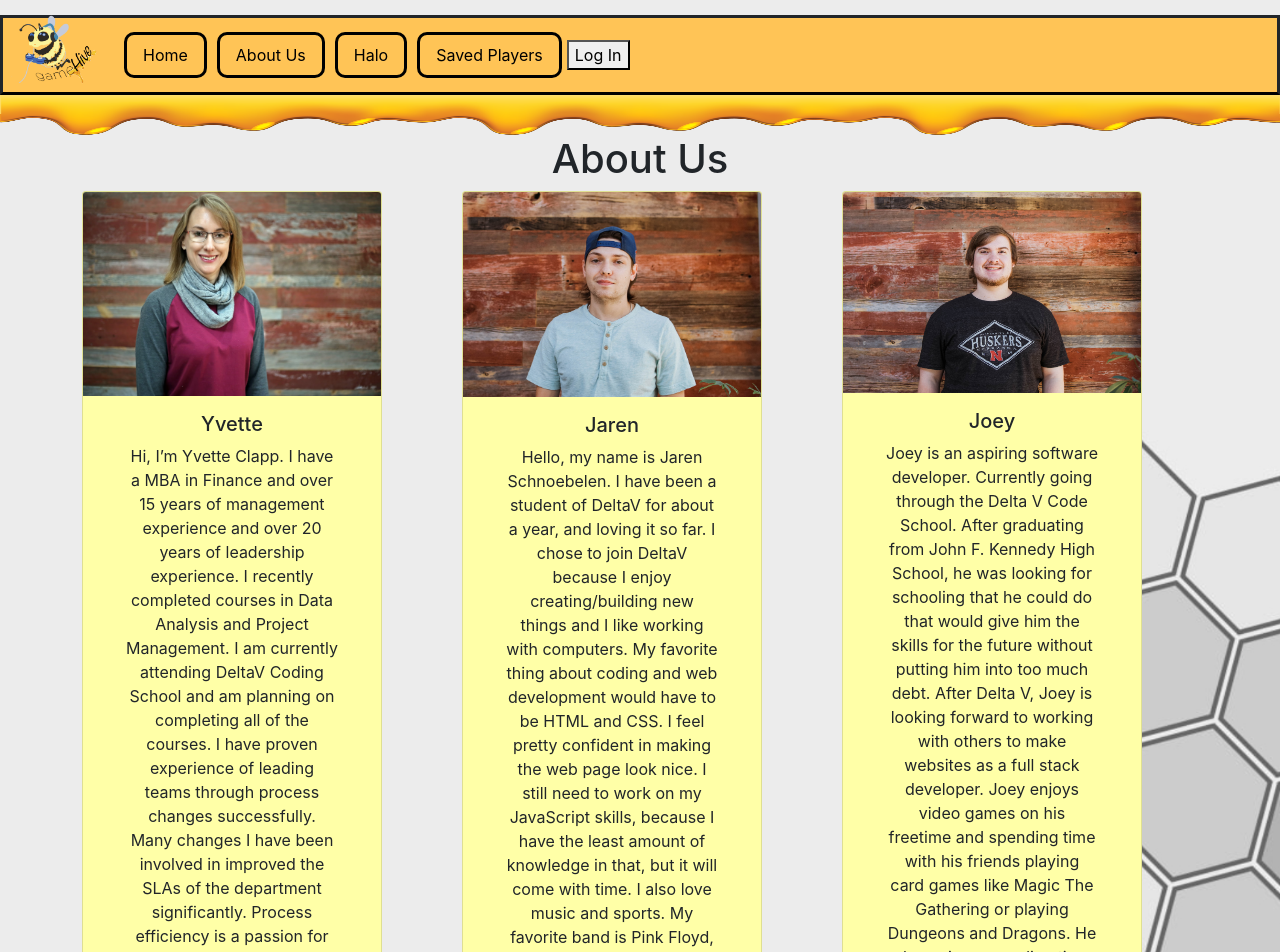
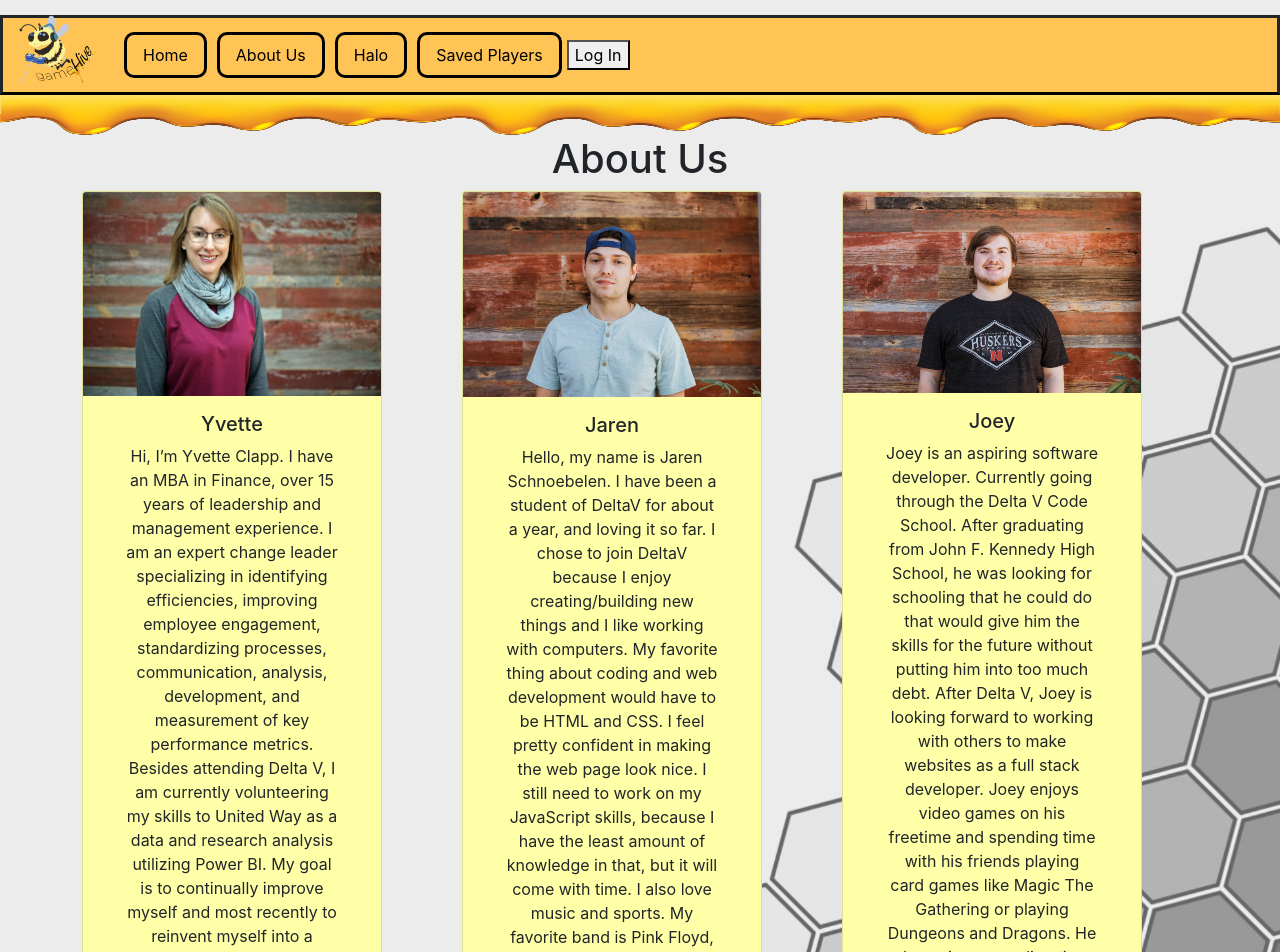
Before and after one commit to 301FinalProject/FrontEnd, a React (Create React App) app: page /aboutUs in a window 1280 px wide. Shown: the top 952 px of the page. Built offline with nearby package versions, Linux system fonts and the light colour scheme.

Commit message:
Fixed bio

```diff
--- a/src/AboutUs.js
+++ b/src/AboutUs.js
@@ -16,9 +16,13 @@ class AboutUs extends React.Component {
               <Card.Img variant="top" src={yvette} alt="yvette" />
               <Card.Body>
                 <Card.Title>Yvette</Card.Title>
-                <Card.Text>Hi, I’m Yvette Clapp.  I have a MBA in Finance and over 15 years of management experience and over 20 years of leadership experience. I recently completed courses in Data Analysis and Project Management.  I am currently attending DeltaV Coding School and am planning on completing all of the courses.
-                  I have proven experience of leading teams through process changes successfully.  Many changes I have been involved in improved the SLAs of the department significantly.  Process efficiency is a passion for me.  This passion has generated many process changes that greatly reduces human error and an increase in SLA results.
+                <Card.Text>Hi, I’m Yvette Clapp.
+                  I have an MBA in Finance, over 15 years of leadership and management experience. I am an expert change leader specializing in identifying efficiencies, improving employee engagement, standardizing processes, communication, analysis, development, and measurement of key performance metrics.
+
+                  Besides attending Delta V, I am currently volunteering my skills to United Way as a data and research analysis utilizing      Power BI.
+
                   My goal is to continually improve myself and most recently to reinvent myself into a career in website coding where I can utilize my passions to the benefit of the customer.
+
                 </Card.Text>
                 <Card.Link href="https://www.yahoo.com/ymclapp">My Email</Card.Link>
               </Card.Body>
```
